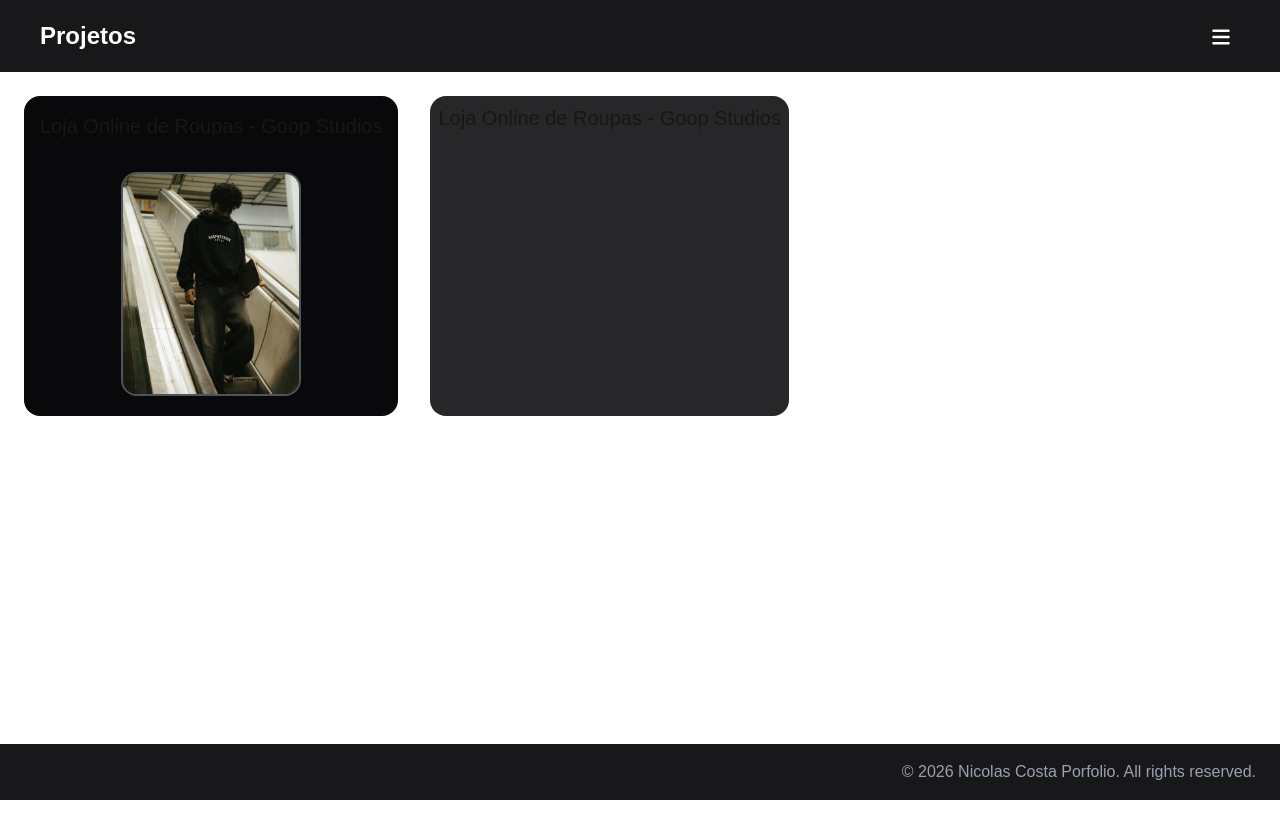
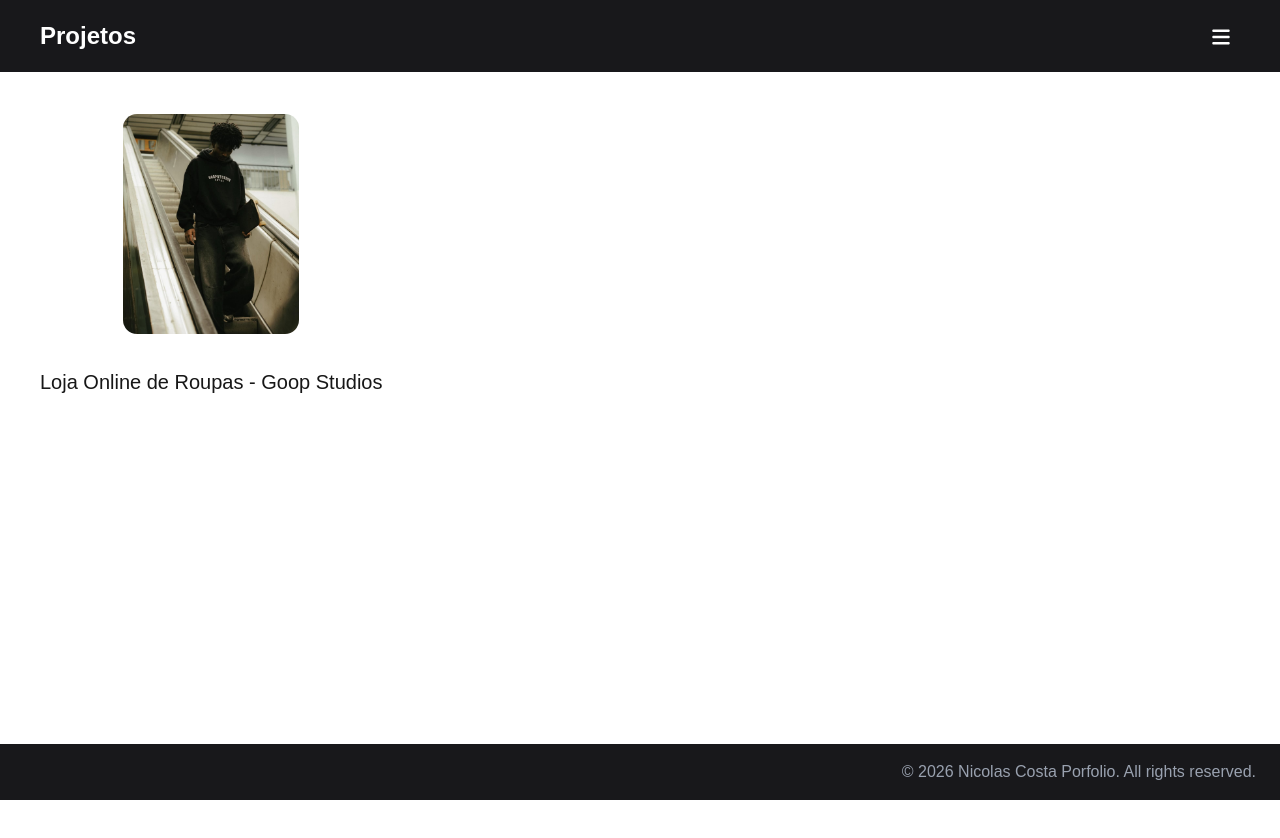
Before and after one commit to nitoWeb/portfolio, a Next.js app in the folder portfolio/: page /projetos in a window 1280 px wide. Shown: the top 838 px of the page. After the commit the page ends 800 px from the top, so only its background shows below. Built offline with nearby package versions, Linux system fonts and the light colour scheme; a web font is replaced by a local one.

Commit message:
reorganizando o projetos e main page

```diff
--- a/portfolio/src/app/page.tsx
+++ b/portfolio/src/app/page.tsx
@@ -43,7 +43,7 @@ export default function Home() {
         <FontAwesomeIcon icon={faArrowLeft} style={{width: '20px', height:'20px',textAlign:'center'}} />
       </button>
       <ul className='flex flex-col gap-8 m-8 border-spacing-2'>
-        <li className="text-center filter text-2xl"><button className="relative pb-1 p-2 px-12 after:absolute after:bottom-0 after:left-0 after:h-0.5 after:w-full after:origin-bottom-left after:scale-x-0 after:bg-white cursor-pointer after:transition-transform after:duration-500 after:ease-out hover:after:scale-x-100 hover:bg-slate-500 duration-300" onClick={() => router.push("/portfolio")}>Portfolio</button></li>
+        <li className="text-center filter text-2xl"><button className="relative pb-1 p-2 px-12 after:absolute after:bottom-0 after:left-0 after:h-0.5 after:w-full after:origin-bottom-left after:scale-x-0 after:bg-white cursor-pointer after:transition-transform after:duration-500 after:ease-out hover:after:scale-x-100 hover:bg-slate-500 duration-300" onClick={() => router.push("/")}>Portfolio</button></li>
         <li className="text-center filter text-2xl"><button className="relative pb-1 p-2 px-12 after:absolute after:bottom-0 after:left-0 after:h-0.5 after:w-full after:origin-bottom-left after:scale-x-0 after:bg-white cursor-pointer after:transition-transform after:duration-500 after:ease-out hover:after:scale-x-100 hover:bg-slate-500 duration-300" onClick={() => router.push("/projetos")} >Projetos</button></li>
         <li className="text-center filter text-2xl"><button className="gap-20 relative pb-1 p-2 px-12 after:absolute after:bottom-0 after:left-0 after:h-0.5 after:w-full after:origin-bottom-left after:scale-x-0 after:bg-white cursor-pointer after:transition-transform after:duration-500 after:ease-out hover:after:scale-x-100 hover:bg-slate-500 duration-300" onClick={() => router.push("/contatos")}>Contatos</button></li>
         <li className=" text-center filter text-2xl "><button className="relative pb-1 p-2 px-12 after:absolute after:bottom-0 after:left-0 after:h-0.5 after:w-full after:origin-bottom-left after:scale-x-0 after:bg-white cursor-pointer after:transition-transform after:duration-500 after:ease-out hover:after:scale-x-100 hover:bg-slate-500 duration-300">About me</button></li>
--- a/portfolio/src/app/projetos/page.tsx
+++ b/portfolio/src/app/projetos/page.tsx
@@ -3,10 +3,8 @@ import {useRouter} from 'next/navigation';
 import { useState} from 'react'
 import goop from "@/assets/goop.jpg"
 import Image from "next/image";
-import avatar from "@/assets/avatar.jpg";
 import { FontAwesomeIcon } from "@fortawesome/react-fontawesome";
 import { faBars, faArrowLeft } from "@fortawesome/free-solid-svg-icons";
-import { faInstagram, faGithub, faLinkedinIn, faDiscord } from "@fortawesome/free-brands-svg-icons";
 import Link from 'next/link';
 
 
@@ -35,21 +33,44 @@ export default function Projetos() {
           <FontAwesomeIcon icon={faArrowLeft} style={{width: '20px', height:'20px',textAlign:'center'}} />
         </button>
         <ul className='flex flex-col gap-8 m-8 border-spacing-2'>
-        <li className="text-center filter text-2xl"><button className="relative pb-1 p-2 px-12 after:absolute after:bottom-0 after:left-0 after:h-0.5 after:w-full after:origin-bottom-left after:scale-x-0 after:bg-white cursor-pointer after:transition-transform after:duration-500 after:ease-out hover:after:scale-x-100" onClick={() => router.push("/portfolio")}>Portfolio</button></li>
-        <li className="text-center filter text-2xl"><button className="relative pb-1 p-2 px-12 after:absolute after:bottom-0 after:left-0 after:h-0.5 after:w-full after:origin-bottom-left after:scale-x-0 after:bg-white cursor-pointer after:transition-transform after:duration-500 after:ease-out hover:after:scale-x-100" onClick={() => router.push("/projetos")} >Projetos</button></li>
-        <li className="text-center filter text-2xl"><button className="gap-20 relative pb-1 p-2 px-12 after:absolute after:bottom-0 after:left-0 after:h-0.5 after:w-full after:origin-bottom-left after:scale-x-0 after:bg-white cursor-pointer after:transition-transform after:duration-500 after:ease-out hover:after:scale-x-100" onClick={() => router.push("/contatos")}>Contatos</button></li>
-        <li className=" text-center filter text-2xl "><button className="relative pb-1 p-2 px-12 after:absolute after:bottom-0 after:left-0 after:h-0.5 after:w-full after:origin-bottom-left after:scale-x-0 after:bg-white cursor-pointer after:transition-transform after:duration-500 after:ease-out hover:after:scale-x-100">About me</button></li>
+          <li className="text-center filter text-2xl">
+            <button className="relative pb-1 p-2 px-12 after:absolute after:bottom-0 after:left-0 after:h-0.5 after:w-full after:origin-bottom-left after:scale-x-0 after:bg-white cursor-pointer after:transition-transform after:duration-500 after:ease-out hover:after:scale-x-100" onClick={() => router.push("/")}>
+              Portfolio
+            </button>
+          </li>
+          <li className="text-center filter text-2xl">
+            <button className="relative pb-1 p-2 px-12 after:absolute after:bottom-0 after:left-0 after:h-0.5 after:w-full after:origin-bottom-left after:scale-x-0 after:bg-white cursor-pointer after:transition-transform after:duration-500 after:ease-out hover:after:scale-x-100" onClick={() => router.push("/projetos")} >
+              Projetos
+            </button>
+          </li>
+          <li className="text-center filter text-2xl">
+            <button className="gap-20 relative pb-1 p-2 px-12 after:absolute after:bottom-0 after:left-0 after:h-0.5 after:w-full after:origin-bottom-left after:scale-x-0 after:bg-white cursor-pointer after:transition-transform after:duration-500 after:ease-out hover:after:scale-x-100" onClick={() => router.push("/contatos")}>
+              Contatos
+            </button>
+          </li>
+          <li className=" text-center filter text-2xl ">
+            <button className="relative pb-1 p-2 px-12 after:absolute after:bottom-0 after:left-0 after:h-0.5 after:w-full after:origin-bottom-left after:scale-x-0 after:bg-white cursor-pointer after:transition-transform after:duration-500 after:ease-out hover:after:scale-x-100">
+              About me
+            </button>
+          </li>
             {/*<li className="hover:bg-slate-600 hover:border-b-1 transition duration-300 rounded-full p-2 text-center filter text-2xl ease-in-out"><a href=""> Em desenvolvimento... </a></li>*/}
         </ul>
       </aside>
-      <main id='projetos' className='h-400 m-6 flex flex-row flex-wrap'>
-        <ul className='flex gap-8 '>
-          <li className='flex flex-col gap-8 bg-zinc-950 text-xl h-80 rounded-2xl p-4 items-center cursor-pointer '><button>Loja Online de Roupas - Goop Studios</button> <nav className='flex gap-8'> <Image src={goop} alt="goop" className='w-45 rounded-2xl border-2 border-zinc-600' />  </nav>  </li>
-          <li className='bg-zinc-800 text-xl h-80 rounded-2xl p-2 cursor-pointer'><button>Loja Online de Roupas - Goop Studios</button>    </li>
+      <main id='projetos' className='h-max m-6 flex flex-row flex-wrap'>
+        <ul className='flex h-min gap-8 '>
+          <li className='relative flex h-80 rounded-full'>
+            <Link className="flex flex-col w-full gap-8 text-xl h-80 p-4 items-center cursor-default border-b border-b-transparent transition-all duration-300 ease-in-out hover:border-white hover:bg-zinc-700 hover:rounded-none" href={"https://sitegoop01.vercel.app/"} >
+             <nav className='flex gap-8'>
+              <Image src={goop} alt="goop" className='w-45 rounded-2xl border-2 border-white hover:cursor-pointer hover:opacity-[0.6] hover:ease-in-out transition duration-300' />
+             </nav>Loja Online de Roupas - Goop Studios
+             </Link>
+          </li>
         </ul>
       </main>
       <footer id='contatos' className="fixed bottom-0 w-full bg-zinc-900 text-white p-4 px-6 items-right text-right">
-       <p className=" text-gray-400"> &copy; {new Date().getFullYear()} Nicolas Costa Porfolio. All rights reserved.</p>
+       <p className=" text-gray-400">
+         &copy; {new Date().getFullYear()} Nicolas Costa Porfolio. All rights reserved.
+       </p>
       </footer>
     </div>
 
```
Lines whose indentation alone changed are shown as unchanged.
